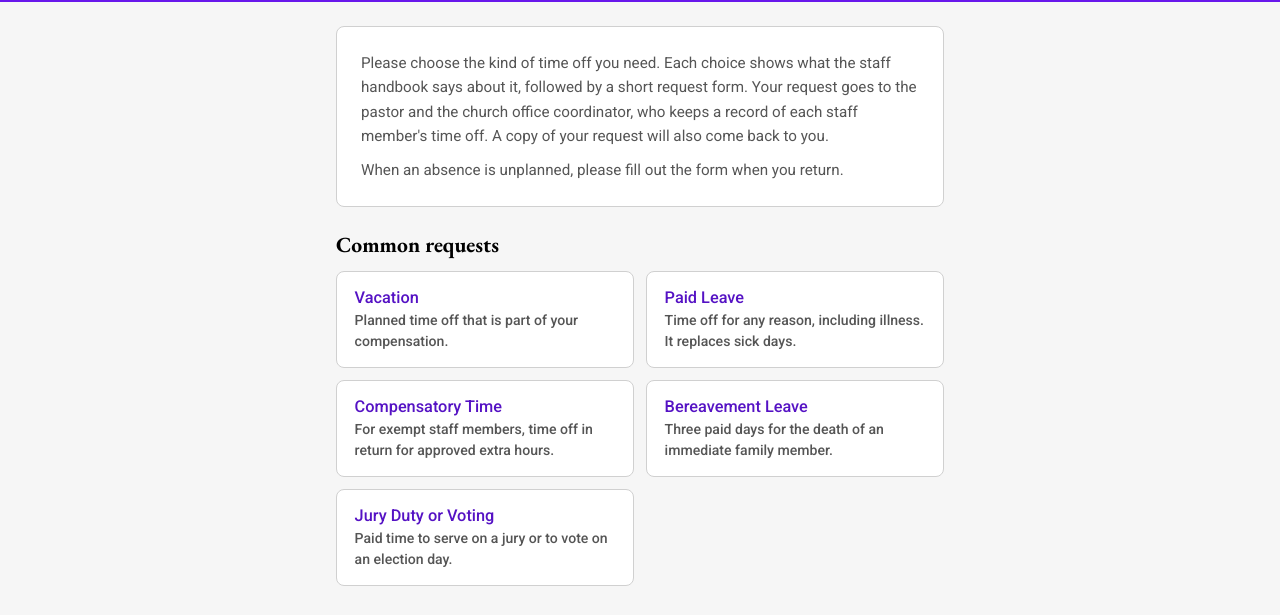
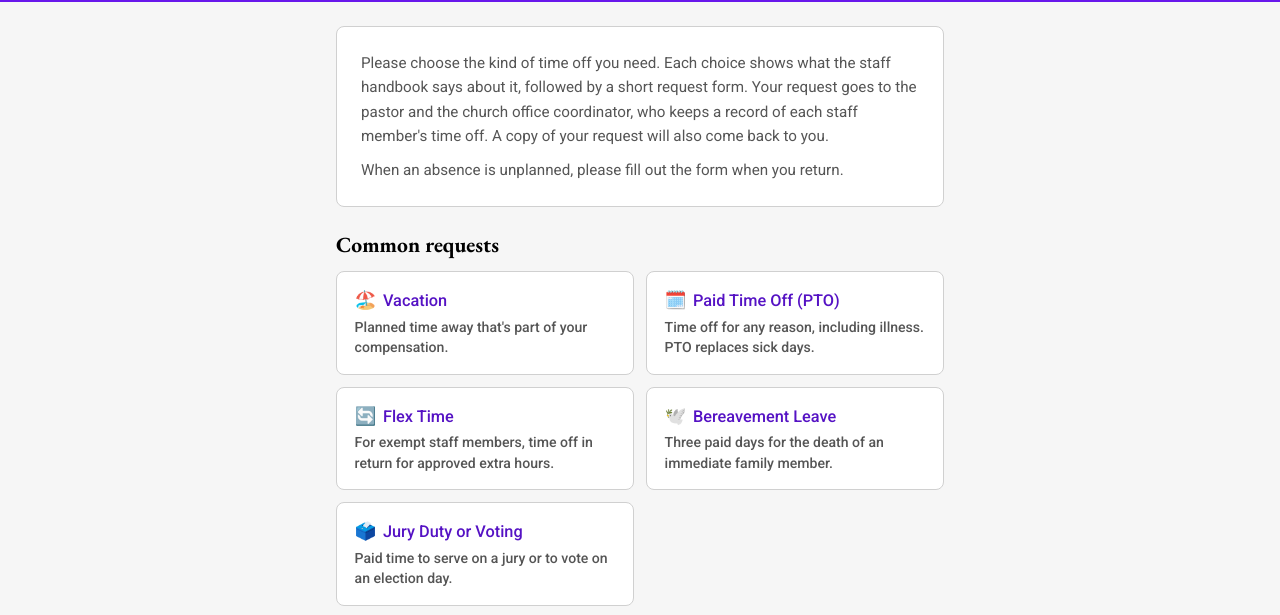
Before and after one commit to PRFirstUMC/First-UMC-Time-Off-Request, a plain HTML site: page index.html in a window 1280 px wide. Shown: the part 118-733 px from the top of the page. Drawn offline with nearby package versions, Linux system fonts and the light colour scheme.

Commit message:
Call it paid time off (PTO) and Flex Time, rewrite each description for staff, add an emoji to each button

```diff
--- a/index.html
+++ b/index.html
@@ -94,6 +94,7 @@
     }
     .cat:hover, .cat:focus-visible { border-color: var(--purple); background: #F1E9FE; outline: none; }
     .cat strong { display: block; font-size: 1.02rem; font-weight: 500; color: var(--purple-dark); margin-bottom: 0.2rem; }
+    .cat strong .emoji { display: inline; margin-right: 0.4rem; font-size: 1.1rem; color: inherit; }
     .cat span { display: block; font-size: 0.88rem; color: var(--text-light); line-height: 1.45; }
     .back { background: none; border: 0; color: var(--purple); width: auto; padding: 0; margin-bottom: 1rem; font-size: 0.95rem; font-weight: 500; }
     .back:hover { background: none; text-decoration: underline; }
@@ -241,43 +242,49 @@
   <script>
     const APPS_SCRIPT_URL = 'https://script.google.com/macros/s/AKfycbzQkb38RzI3Gh9qSs3UqHz7r4tEnh7MZrlgDu9UI7MTvEJI6KBDJSBVmdTp8FWTEi4iqA/exec';
 
-    // Category text is quoted from the Staff Handbook (October 2026 revision).
+    // Category text follows the Staff Handbook (October 2026 revision), written to the staff member.
     const CATEGORIES = [
  {
   "id": "vacation",
   "title": "Vacation",
-  "blurb": "Planned time off that is part of your compensation.",
+  "blurb": "Planned time away that's part of your compensation.",
   "timing": "Planned",
   "desc": [
-   "Vacation time is part of each staff member’s compensation and will be included in their hiring letter. Vacation must be scheduled in advance with the supervisor’s approval, with the church’s needs in mind. Staff members should give at least two weeks’ notice before taking vacation, if at all possible.",
-   "Time away of more than two weeks in a row, in any combination of vacation, paid leave and unpaid time, must be approved by the pastor and SPRC."
+   "Your vacation is part of your compensation, and your hiring letter sets the amount. Please schedule it ahead with your supervisor, with the church's needs in mind, and give at least two weeks' notice when you can.",
+   "Vacation is earned evenly through the year and must be used by December 31, since unused vacation doesn't carry over to the next year.",
+   "Time away of more than two weeks in a row, in any mix of vacation, PTO, and unpaid time, needs the approval of the pastor and SPRC. That limit doesn't apply to PTO for an illness or another unplanned absence, or to leave required by law."
   ],
   "extras": [],
   "group": "common",
-  "notice": 14
+  "notice": 14,
+  "emoji": "🏖️"
  },
  {
   "id": "paid",
-  "title": "Paid Leave",
-  "blurb": "Time off for any reason, including illness. It replaces sick days.",
+  "title": "Paid Time Off (PTO)",
+  "blurb": "Time off for any reason, including illness. PTO replaces sick days.",
   "timing": "",
   "desc": [
-   "Paid leave replaces sick days and is in addition to vacation. Paid leave may be used for any reason, including illness. Staff members do not need to give a reason or provide documentation. Paid leave may be used in increments as small as one hour.",
-   "For a planned absence, staff members should tell their supervisor at least seven days ahead when possible. For an unplanned absence, staff members should tell their supervisor as soon as is practical by phone, text or email. Someone else may give notice on their behalf. Staff members will not be asked to find someone to cover their work.",
-   "After an unplanned absence, the staff member fills out the form on their return; the form doesn’t ask for a reason.",
-   "Holy Week (the week before Easter) and the week leading up to Christmas, including Christmas Eve, are the church’s busiest times of the year. During those weeks, the supervisor may deny a request to use paid leave for a planned absence when the church’s work requires the staff member. It does not apply to paid leave used for an illness or another unplanned absence, which may be taken at any time."
+   "Paid time off (PTO) replaces sick days and is separate from vacation. You may use it for any reason, including illness, without giving a reason or a doctor's note. You may take it in blocks as small as one hour.",
+   "Each January 1, the church gives you PTO based on your regular weekly schedule: 13 hours if you work up to 10 hours a week, 26 hours for up to 20, 39 hours for up to 30, and 40 hours for more than 30. New staff members may begin using PTO after 90 days.",
+   "Unused PTO doesn't carry over to the next year, except for up to 40 hours added for extra work. It isn't paid out when employment ends.",
+   "For a planned absence, please tell your supervisor at least seven days ahead when you can. For an unplanned absence, tell your supervisor as soon as you reasonably can by phone, text, or email; someone else may let them know for you. You won't be asked to find someone to cover your work. Please fill out this form when you return.",
+   "During Holy Week (the week before Easter) and the week leading up to Christmas, including Christmas Eve, your supervisor may decline a request for planned PTO when the church needs you. PTO for an illness or another unplanned absence may be taken at any time."
   ],
   "extras": [],
   "group": "common",
-  "plannedNotice": 7
+  "plannedNotice": 7,
+  "emoji": "🗓️"
  },
  {
   "id": "comp",
-  "title": "Compensatory Time",
+  "title": "Flex Time",
   "blurb": "For exempt staff members, time off in return for approved extra hours.",
   "timing": "Planned",
   "desc": [
-   "Compensatory time is available only to exempt staff members. An exempt staff member who works extra hours with their supervisor’s advance approval may later take equal time off, with supervisor permission. Compensatory time may not be taken for more than three days in a row or accumulated beyond three days."
+   "Flex time is open only to exempt staff members; the handbook calls it compensatory time. When you work extra hours with your supervisor's approval ahead of time, you may later take the same amount of time off, with your supervisor's permission.",
+   "You may not take more than three days of flex time in a row or build up more than three days.",
+   "Non-exempt staff members don't use flex time. They're paid time and a half for approved hours over 40 in a workweek, or, with their supervisor's approval, they may shift hours within the same week."
   ],
   "extras": [
    {
@@ -288,7 +295,8 @@
     "req": true
    }
   ],
-  "group": "common"
+  "group": "common",
+  "emoji": "🔄"
  },
  {
   "id": "bereavement",
@@ -296,7 +304,8 @@
   "blurb": "Three paid days for the death of an immediate family member.",
   "timing": "",
   "desc": [
-   "Staff members will receive three days of paid bereavement leave for the death of an immediate family member: spouse, domestic partner, child, parent, brother, sister, grandparent or the in-law of any of these. The supervisor may approve additional time off for travel or other special circumstances. Staff members may use paid leave or vacation for that time or take it without pay."
+   "You receive three days of paid bereavement leave for the death of an immediate family member: a spouse, domestic partner, child, parent, brother, sister, or grandparent, or the in-law of any of these.",
+   "Your supervisor may approve more time for travel or other special circumstances. You may use PTO or vacation for that extra time or take it without pay."
   ],
   "extras": [
    {
@@ -330,7 +339,7 @@
     "type": "radio",
     "label": "How would you like to cover the extra time?",
     "options": [
-     "Paid leave",
+     "PTO",
      "Vacation",
      "Without pay"
     ],
@@ -341,7 +350,8 @@
     ]
    }
   ],
-  "group": "common"
+  "group": "common",
+  "emoji": "🕊️"
  },
  {
   "id": "civic",
@@ -349,8 +359,8 @@
   "blurb": "Paid time to serve on a jury or to vote on an election day.",
   "timing": "Planned",
   "desc": [
-   "Short-term absences resulting from jury duty will not be charged against a staff member’s paid leave or vacation. Staff members will be paid their regular base rate for authorized absences to serve as a juror, up to a limit of two workweeks per calendar year.",
-   "A staff member who is entitled to vote may take up to two hours of paid time off to vote on an election day. They should ask their supervisor before election day; the supervisor may set the hours. It is not charged against paid leave or vacation."
+   "Jury duty: While you serve on a jury, you're paid your regular base rate for up to two workweeks per calendar year. The time isn't taken from your PTO or vacation.",
+   "Voting: If you're entitled to vote, you may take up to two hours off with pay on an election day. Please ask your supervisor before election day, since your supervisor may set the hours. When your workday starts less than two hours after the polls open and ends less than two hours before they close, the time off falls during working hours. Voting time isn't taken from your PTO or vacation either."
   ],
   "extras": [
    {
@@ -366,7 +376,7 @@
    {
     "id": "juryNote",
     "type": "note",
-    "text": "Jury duty is paid at your regular base rate, up to two workweeks per calendar year, and isn't charged against your paid leave or vacation.",
+    "text": "You're paid your regular base rate for up to two workweeks per calendar year, and the time isn't taken from your PTO or vacation.",
     "showIf": [
      "civicType",
      "Jury duty"
@@ -375,14 +385,15 @@
    {
     "id": "voteNote",
     "type": "note",
-    "text": "You may take up to two hours of paid time off to vote. Please ask your supervisor before election day; the supervisor may set the hours.",
+    "text": "You may take up to two hours off with pay. Please ask your supervisor before election day, since your supervisor may set the hours.",
     "showIf": [
      "civicType",
      "Voting"
     ]
    }
   ],
-  "group": "common"
+  "group": "common",
+  "emoji": "🗳️"
  },
  {
   "id": "unpaid",
@@ -390,8 +401,9 @@
   "blurb": "Up to five workdays a year for an unforeseen need.",
   "timing": "Unplanned",
   "desc": [
-   "A staff member may ask for unpaid time off for an unforeseen need, such as an illness, a family emergency or a death in the family. The pastor and the SPRC chair or co-chairs review every such request. This unpaid time off is limited to five scheduled workdays in a calendar year. A staff member must use their vacation first but may choose whether to use their paid leave first.",
-   "A longer unforeseen need is handled as a medical or family leave of absence, whatever its length. Planned time away is taken as vacation or, when vacation doesn’t cover it, as a personal leave (see Long-Term Leaves and Absences)."
+   "You may ask for unpaid time off for an unforeseen need, such as an illness, a family emergency, or a death in the family. It's limited to five scheduled workdays in a calendar year, and the pastor and the SPRC chair or co-chairs review every request.",
+   "You must use your vacation first, though you may choose whether to use your PTO first.",
+   "A longer unforeseen need is handled as a medical or family leave. Planned time away is taken as vacation or, when vacation doesn't cover it, as a personal leave."
   ],
   "extras": [
    {
@@ -404,7 +416,7 @@
    {
     "id": "usePaidFirst",
     "type": "radio",
-    "label": "Would you like to use your remaining paid leave first?",
+    "label": "Would you like to use your remaining PTO first?",
     "options": [
      "Yes",
      "No"
@@ -423,7 +435,8 @@
     "req": false
    }
   ],
-  "group": "special"
+  "group": "special",
+  "emoji": "⏸️"
  },
  {
   "id": "personal",
@@ -432,10 +445,10 @@
   "timing": "Planned",
   "notice": 30,
   "desc": [
-   "Personal – An absence of up to three weeks. Personal leave may be used for any reason other than those below, such as a visit to family abroad, education or personal business. It is also the only way to take planned unpaid time off, even when the absence is shorter than two weeks.",
-   "A staff member who has worked at First UMC for at least one year may take one personal leave in any two-year period and should ask for it at least 30 days ahead. A personal leave and any vacation combined with it may not last more than three weeks in a row.",
-   "In deciding a request, SPRC considers the church’s needs at that time of year, including Holy Week and Christmas, whether the staff member’s work can be covered and the other leave the staff member has taken in the past year. SPRC does not weigh the reason for the leave and will give the reason for any denial in writing. The staff member’s position will be held through an approved personal leave.",
-   "A staff member who needs a leave of absence should ask the pastor in writing. The pastor will bring the request, with a recommendation, to SPRC, which will decide."
+   "A personal leave is planned unpaid time away of up to three weeks for a reason other than a medical, family, or parental need, such as a visit to family abroad, education, or personal business. It's also the only way to take planned unpaid time off, even for less than two weeks.",
+   "Once you've worked at First UMC for at least one year, you may take one personal leave in any two-year period. Please ask at least 30 days ahead. A personal leave and any vacation combined with it may not run more than three weeks in a row.",
+   "This form sends your request to the pastor, who brings it to SPRC with a recommendation. SPRC considers the church's needs at that time of year, including Holy Week and Christmas, whether your work can be covered, and the other leave you've taken in the past year. SPRC doesn't weigh your reason for the leave and will explain any denial in writing. Your position is held through an approved personal leave.",
+   "Time off for religious observance is handled as an accommodation instead, so please speak with the pastor about it."
   ],
   "extras": [
    {
@@ -461,20 +474,21 @@
    }
   ],
   "group": "special",
-  "fullOnly": true
+  "fullOnly": true,
+  "emoji": "🧳"
  },
  {
   "id": "loa",
   "title": "Medical, Family, or Parental Leave",
-  "blurb": "A leave of absence for your own serious illness, to care for a family member, or for a new child.",
+  "blurb": "A leave of absence for your own serious illness, a seriously ill family member, or a new child.",
   "timing": "",
   "lastLabel": "Expected last day of leave",
   "desc": [
-   "A leave of absence is unpaid time off of more than two weeks. Staff members who have worked at First UMC for at least three months may apply for an unpaid leave of absence for personal, medical, family or parental reasons.",
-   "Medical and Family – An absence of up to three months. Such leave is for a seriously ill staff member (medical leave) or to care for a child, spouse/partner or parent who is seriously ill (family leave). Before returning from medical leave, the staff member may be required to provide proof of ability to return to work and a list of any work limitations from their treating physician.",
-   "Parental – An absence of up to six weeks for the birth, adoption or guardianship of a child by a staff member.",
-   "A staff member who needs a leave of absence should ask the pastor in writing. The pastor will bring the request, with a recommendation, to SPRC, which will decide. The decision will be given to the staff member in writing. A staff member on leave may choose to use their paid leave and vacation first; the rest of the leave is unpaid. During the leave, the staff member should keep the pastor informed.",
-   "If a leave lasts more than three months, the church cannot guarantee a return to the same position but will make every effort to place the staff member in an open position for which they are qualified."
+   "These are unpaid leaves of absence, open to you once you've worked at First UMC for at least three months.",
+   "Medical leave is for your own serious illness. Family leave is for caring for a child, spouse or partner, or parent who is seriously ill. Either one may last up to three months. Before you return from medical leave, you may be asked for a note from your treating physician confirming that you can return and listing any limits on your work.",
+   "Parental leave is for the birth, adoption, or guardianship of a child and may last up to six weeks.",
+   "This form sends your written request to the pastor, who brings it to SPRC with a recommendation. SPRC decides and tells you in writing. You may use your PTO and vacation first; the rest of the leave is unpaid. While you're on leave, please keep the pastor informed.",
+   "If a leave lasts more than three months, the church can't guarantee your same position but will make every effort to place you in an open position that fits your qualifications. If you don't return the day after an approved leave ends, your employment ends unless SPRC has extended the leave or approved an accommodation."
   ],
   "extras": [
    {
@@ -518,10 +532,10 @@
    {
     "id": "useBank",
     "type": "radio",
-    "label": "Would you like to use your paid leave and vacation first?",
+    "label": "Would you like to use your PTO and vacation first?",
     "options": [
      "Yes, both",
-     "Paid leave only",
+     "PTO only",
      "Vacation only",
      "No, all unpaid"
     ],
@@ -529,7 +543,8 @@
    }
   ],
   "group": "special",
-  "fullOnly": true
+  "fullOnly": true,
+  "emoji": "👪"
  },
  {
   "id": "law",
@@ -538,12 +553,14 @@
   "timing": "",
   "info": true,
   "desc": [
-   "Military leave and domestic violence leave are required by law. The three-month waiting period and the SPRC approval described above don’t apply to them. The law sets the staff member’s right to return to work. A staff member who needs one of these leaves should tell the pastor. The pastor will tell SPRC only that a staff member is on a leave required by law, without the reason or other details.",
-   "Military – Leave for military service, training, and National Guard or Reserve duty will be provided as required by federal and state law, including the Uniformed Services Employment and Reemployment Rights Act (USERRA).",
-   "Domestic, sexual or gender violence – Up to four weeks of unpaid leave in any 12-month period, as required by the Illinois Victims’ Economic Security and Safety Act (VESSA). This leave is available to a staff member who is a victim, or whose family or household member is a victim, of domestic, sexual or gender violence or another crime of violence. Requests and related information will be kept confidential."
+   "Military leave and domestic violence leave are required by law, so no waiting period or SPRC approval applies, and the law protects your right to return to work. Please tell the pastor directly instead of using this form. The pastor tells SPRC only that a staff member is on a leave required by law, without the reason or any other details.",
+   "Military leave covers service, training, and National Guard or Reserve duty, as federal and state law require, including USERRA (the Uniformed Services Employment and Reemployment Rights Act).",
+   "Domestic, sexual, or gender violence leave gives you up to four weeks of unpaid leave in any 12-month period under Illinois law (VESSA, the Victims' Economic Security and Safety Act). It's available when you, or a family or household member, are a victim of domestic, sexual, or gender violence or another crime of violence. You may use it for medical care, counseling, victim services, safety planning, or legal help, and up to two weeks of it to grieve, attend the funeral, or make arrangements after a family or household member is killed in a crime of violence.",
+   "Please give 48 hours' notice when you can. You may choose to use PTO during this leave. Your request will be kept confidential."
   ],
   "extras": [],
-  "group": "special"
+  "group": "special",
+  "emoji": "🛡️"
  }
 ];
 
@@ -556,7 +573,7 @@
 
     const esc = (s) => String(s).replace(/&/g, '&amp;').replace(/</g, '&lt;').replace(/>/g, '&gt;').replace(/"/g, '&quot;');
 
-    const card = (c) => '<button type="button" class="cat" data-id="' + c.id + '"><strong>' + esc(c.title) + '</strong><span>' + esc(c.blurb) + '</span></button>';
+    const card = (c) => '<button type="button" class="cat" data-id="' + c.id + '"><strong>' + (c.emoji ? '<span class="emoji" aria-hidden="true">' + c.emoji + '</span>' : '') + esc(c.title) + '</strong><span>' + esc(c.blurb) + '</span></button>';
     $('gridCommon').innerHTML = CATEGORIES.filter(c => c.group === 'common').map(card).join('');
     $('gridSpecial').innerHTML = CATEGORIES.filter(c => c.group === 'special').map(card).join('');
     $('home').addEventListener('click', (e) => {
@@ -638,7 +655,7 @@
     function refresh() {
       if (!current) return;
       const timing = current.id === 'paid' ? radio('timing') : current.timing;
-      // For paid leave, the rest of the form appears once planned or unplanned is chosen.
+      // For PTO, the rest of the form appears once planned or unplanned is chosen.
       hide($('when'), current.id === 'paid' && !timing);
       const past = timing === 'Unplanned';
       const len = current.fullOnly ? 'Full' : radio('length');
@@ -721,7 +738,7 @@
       return !first;
     }
 
-    // Vacation asks for two weeks' notice, planned paid leave seven days and personal leave 30; warn without blocking.
+    // Vacation asks for two weeks' notice, planned PTO seven days and personal leave 30; warn without blocking.
     function checkNotice() {
       const w = $('noticeWarn');
       const notice = current && (current.notice || (current.plannedNotice && radio('timing') === 'Planned' ? current.plannedNotice : 0));
```
